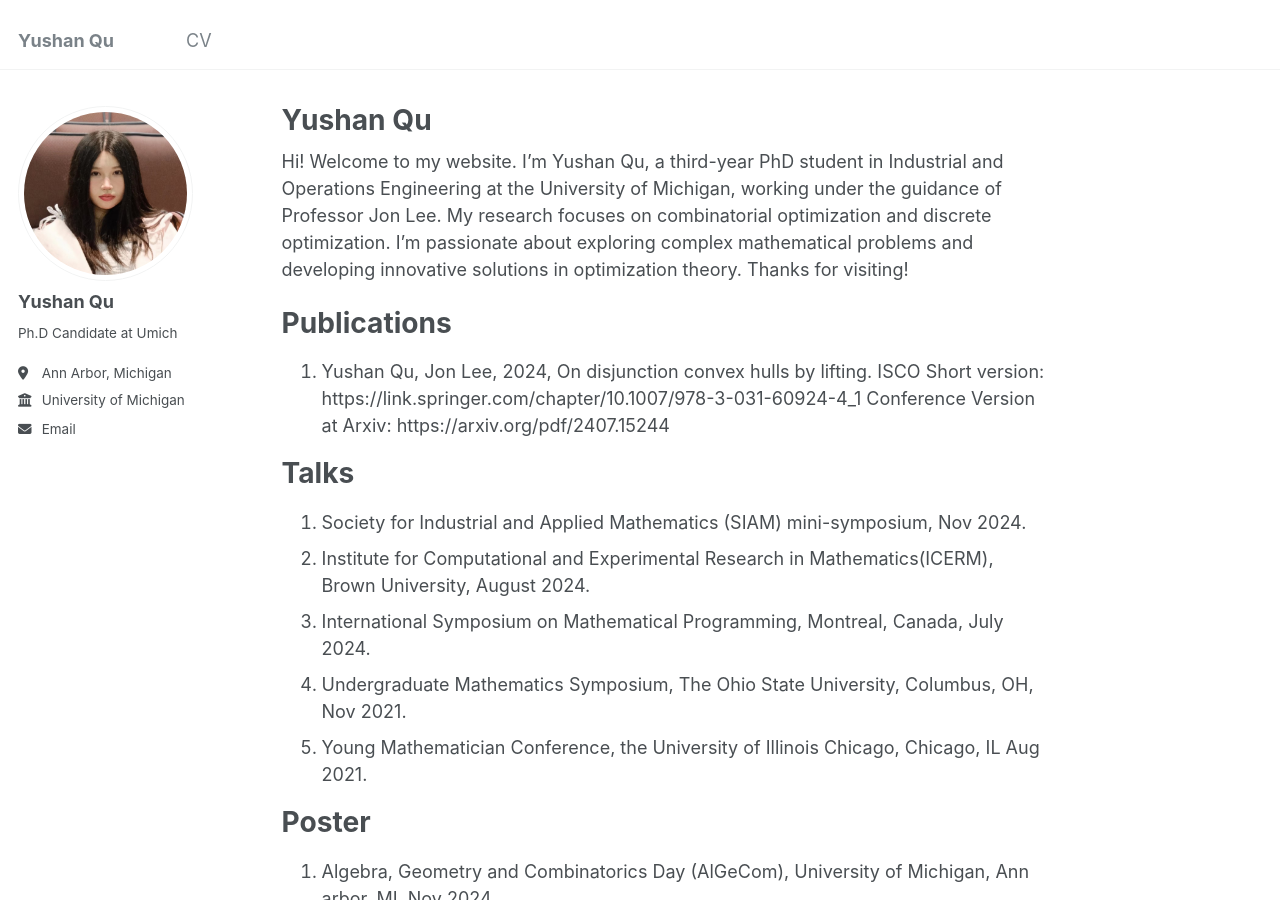
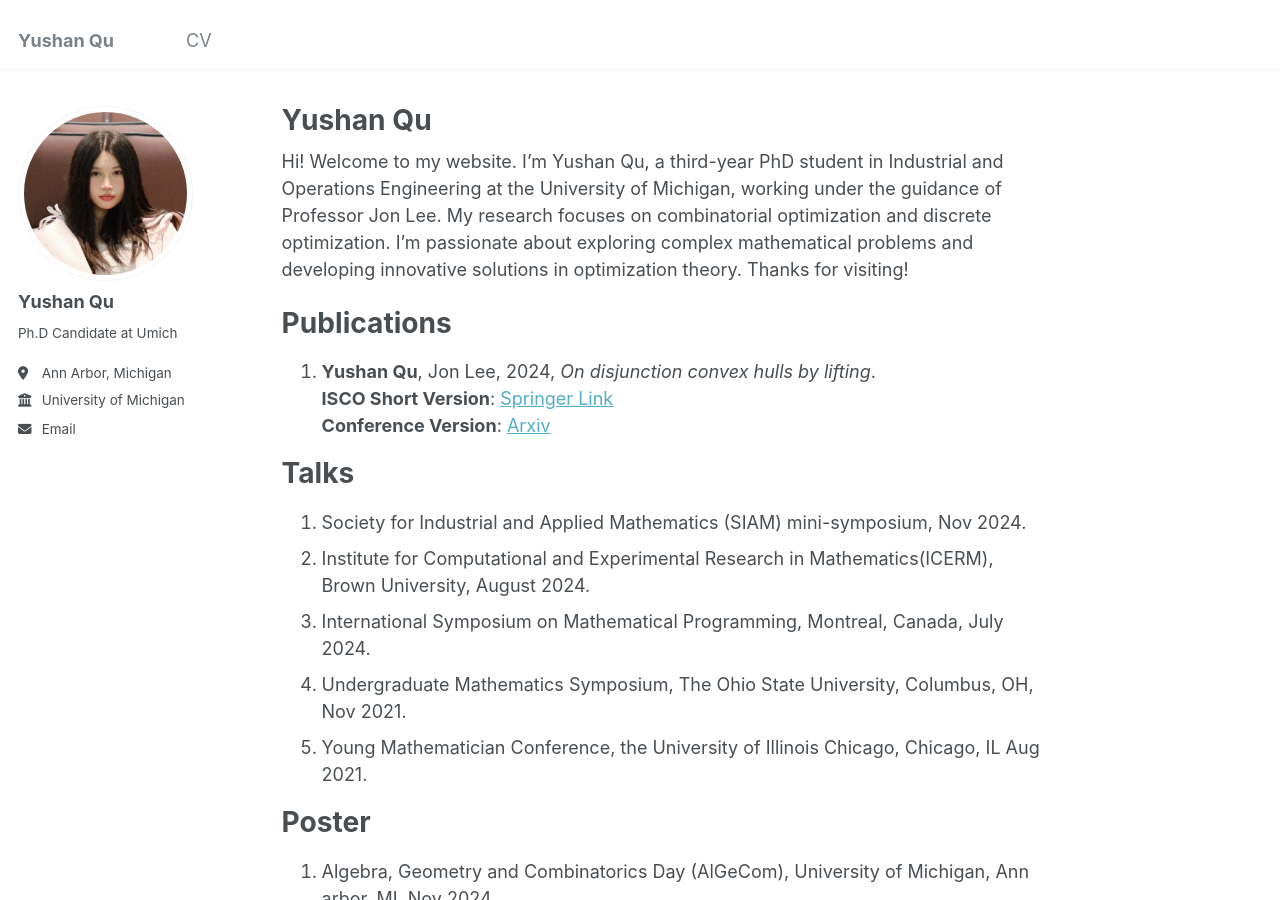
Before and after one commit to yushanqu/yushanqu.github.io, a Jekyll site: the page built from _pages/about.md, in a window 1280 px wide and 900 px high. Built offline with Jekyll 4.4.1, drawn with Linux system fonts in a browser that asks for light colours.

Commit message:
Update about.md

```diff
--- a/_pages/about.md
+++ b/_pages/about.md
@@ -11,10 +11,9 @@ Hi! Welcome to my website. I’m Yushan Qu, a third-year PhD student in Industri
 
 Publications
 ======
-1. Yushan Qu, Jon Lee, 2024, On disjunction convex hulls by lifting.
-ISCO Short version: https://link.springer.com/chapter/10.1007/978-3-031-60924-4_1
-Conference Version at Arxiv: https://arxiv.org/pdf/2407.15244
-<!--1. ISMP, Montreal, Canada, July 2024-->
+1. **Yushan Qu**, Jon Lee, 2024, *On disjunction convex hulls by lifting*.
+   **ISCO Short Version**: [Springer Link](https://link.springer.com/chapter/10.1007/978-3-031-60924-4_1)
+   **Conference Version**: [Arxiv](https://arxiv.org/pdf/2407.15244)
 
 Talks
 ======
```
